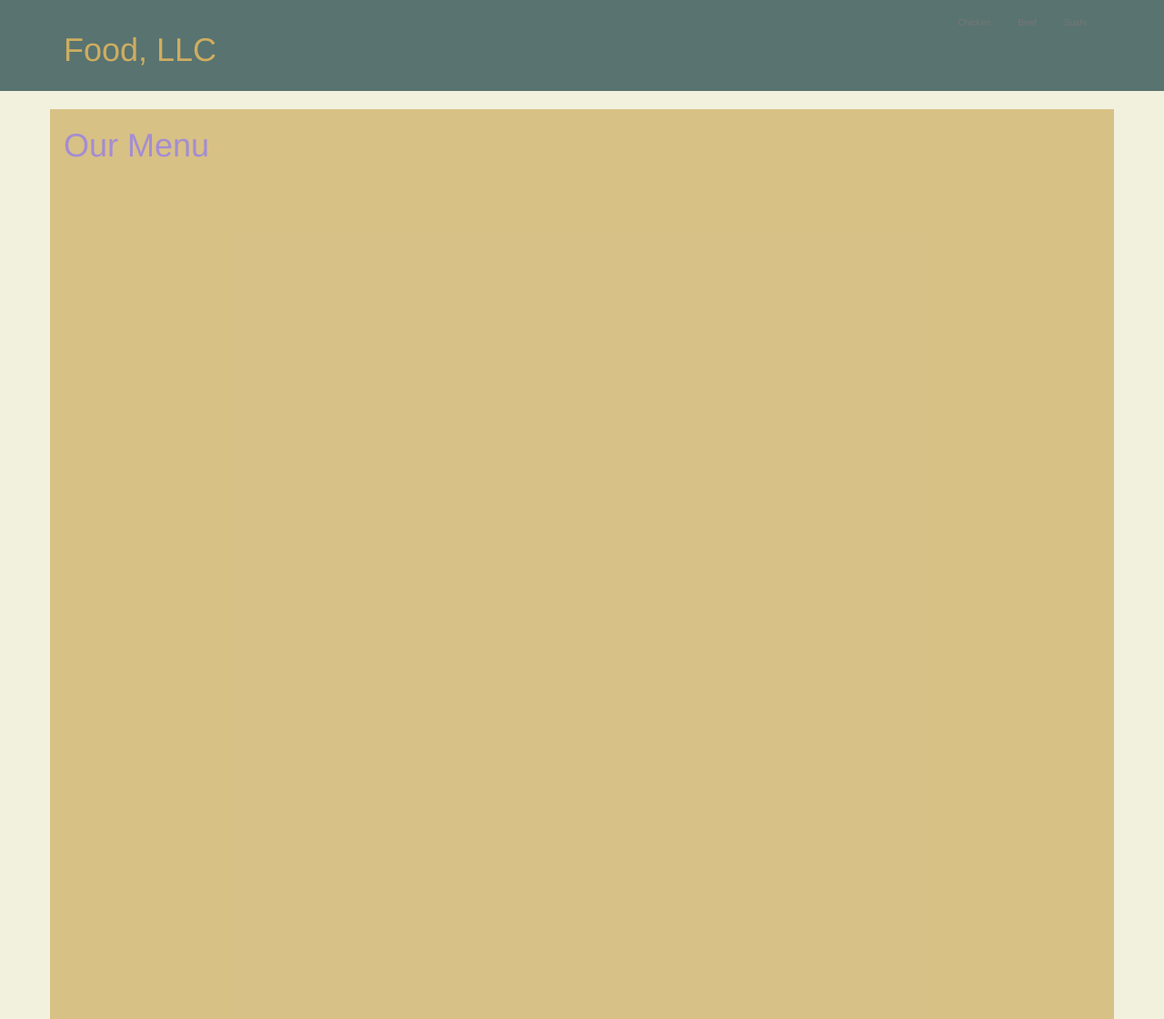
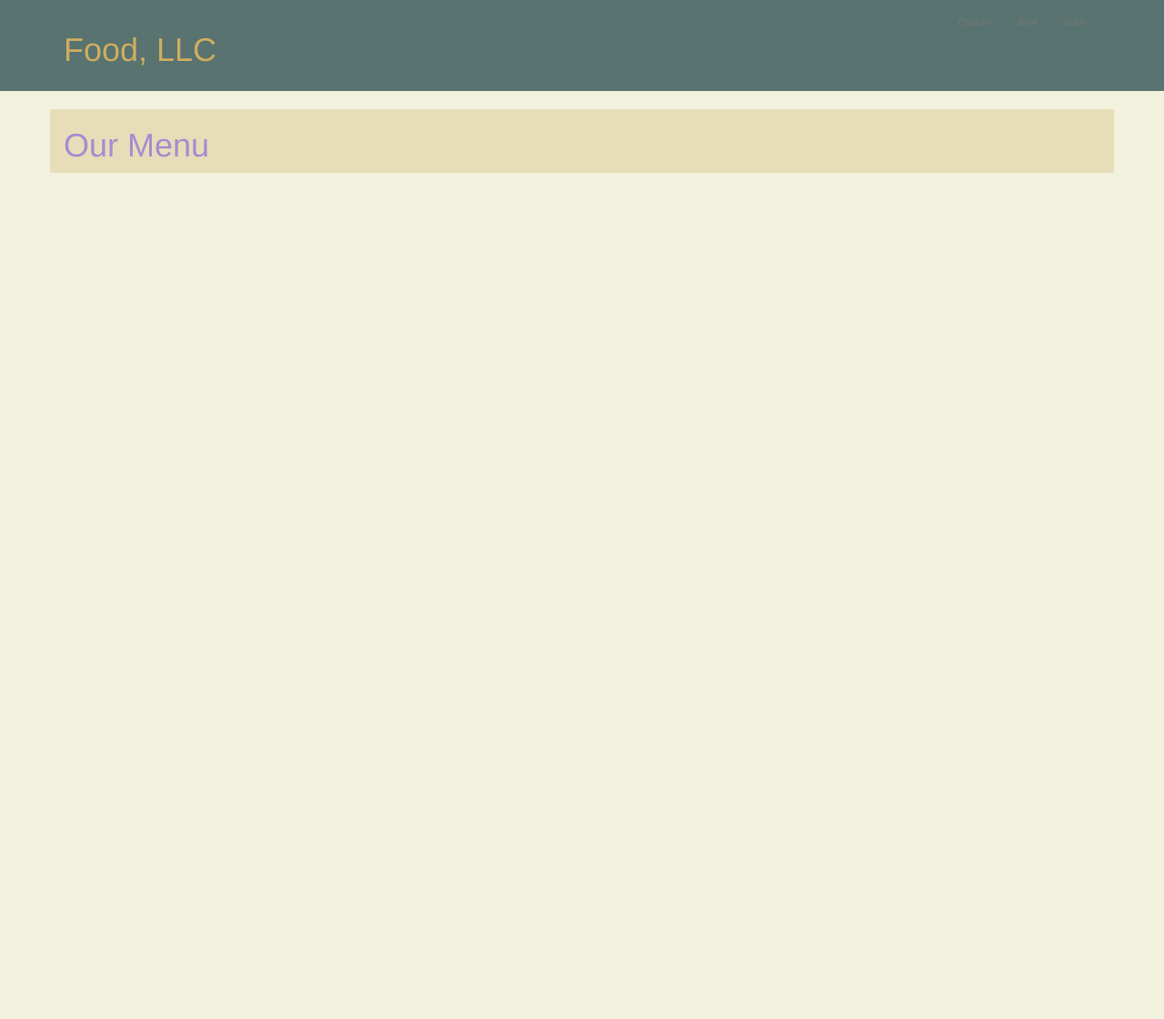
Before and after one commit to emmvalenti/emmvalenti.github.io, a Jekyll site: the page module3/index.html, which Jekyll copies as it is, in a window 1280 px wide. Shown: the whole page at 91% size. Built offline with Jekyll 4.4.1, drawn with Linux system fonts in a browser that asks for light colours; after the commit the page ends 900 px from its top, so only the background shows below that.

Commit message:
update main content style

```diff
--- a/module3/css/style.css
+++ b/module3/css/style.css
@@ -21,6 +21,6 @@ body{
 }
 
 #main-content{
-	background-color: rgba(206,173,96,.7);
-	height: 1000px;
+	background-color: rgba(206,173,96,.3);
+
 }
```
